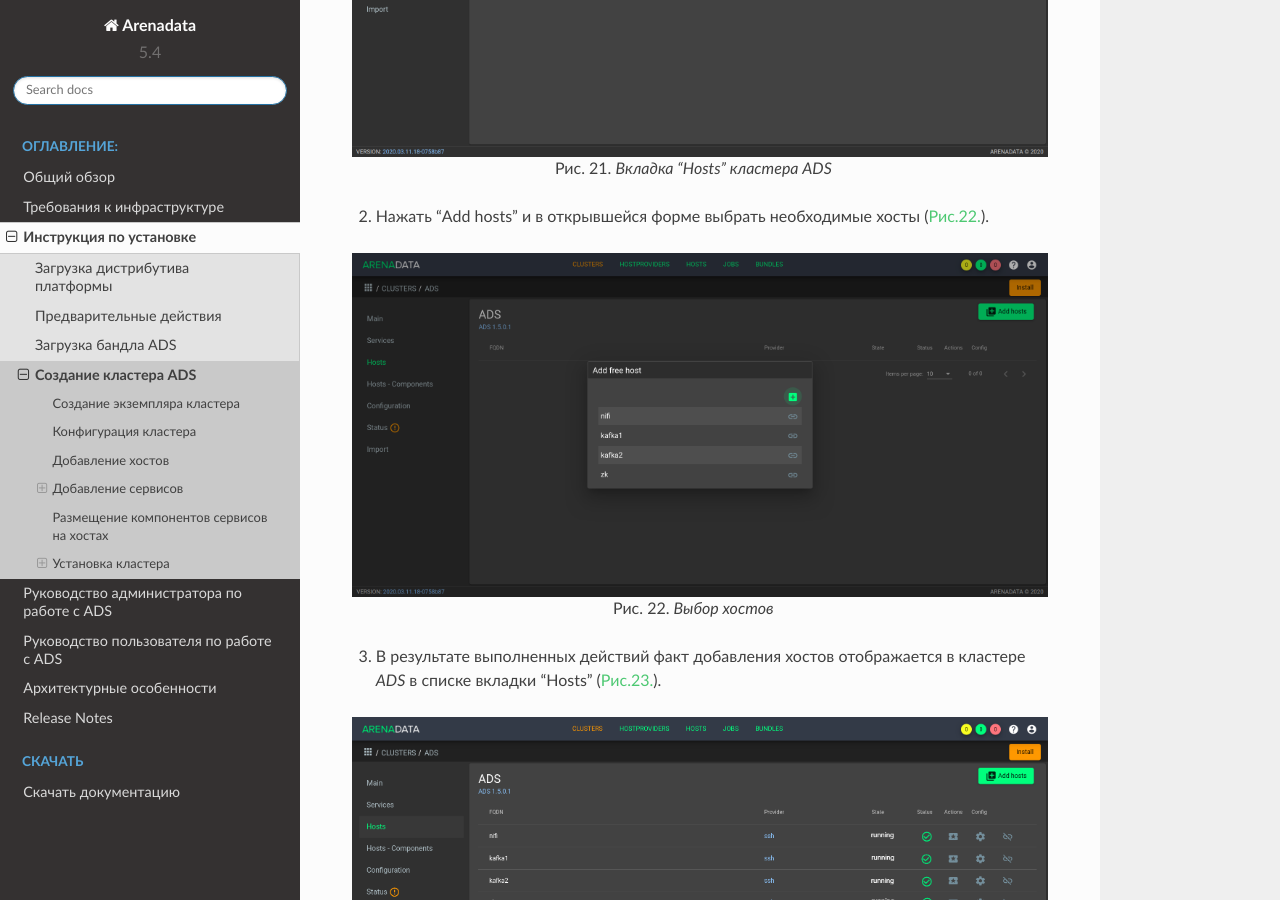
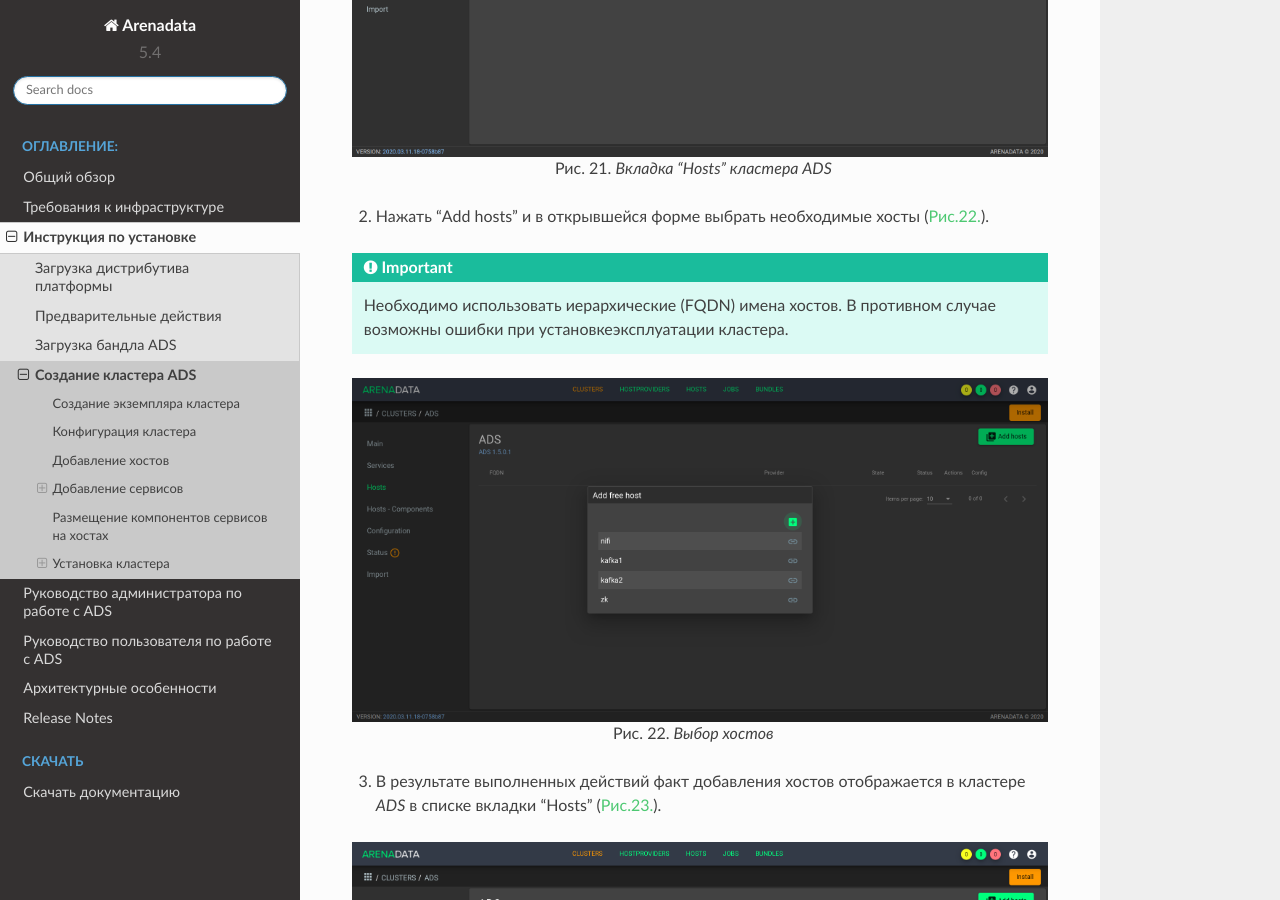
Before and after one commit to arenadata/docs_ads, a Sphinx documentation site: the page built from source/Install/create_cluster/index.rst, in a window 1280 px wide and 900 px high, scrolled down 4441 px. Built offline with Sphinx 7.4.7 and the Read the Docs theme 2.0.0, drawn with Linux system fonts in a browser that asks for light colours; pages that are not in the unit, such as notebooks, are missing from menus.

Commit message:
Update index.rst

```diff
--- a/source/Install/create_cluster/index.rst
+++ b/source/Install/create_cluster/index.rst
@@ -115,6 +115,8 @@
    Вкладка "Hosts" кластера ADS
 
 2. Нажать "Add hosts" и в открывшейся форме выбрать необходимые хосты (:numref:`Рис.%s. <add_hosts>`).
+
+.. important:: Необходимо использовать иерархические (FQDN) имена хостов. В противном случае возможны ошибки при установке\эксплуатации кластера.
 
 .. _add_hosts:
 
```
